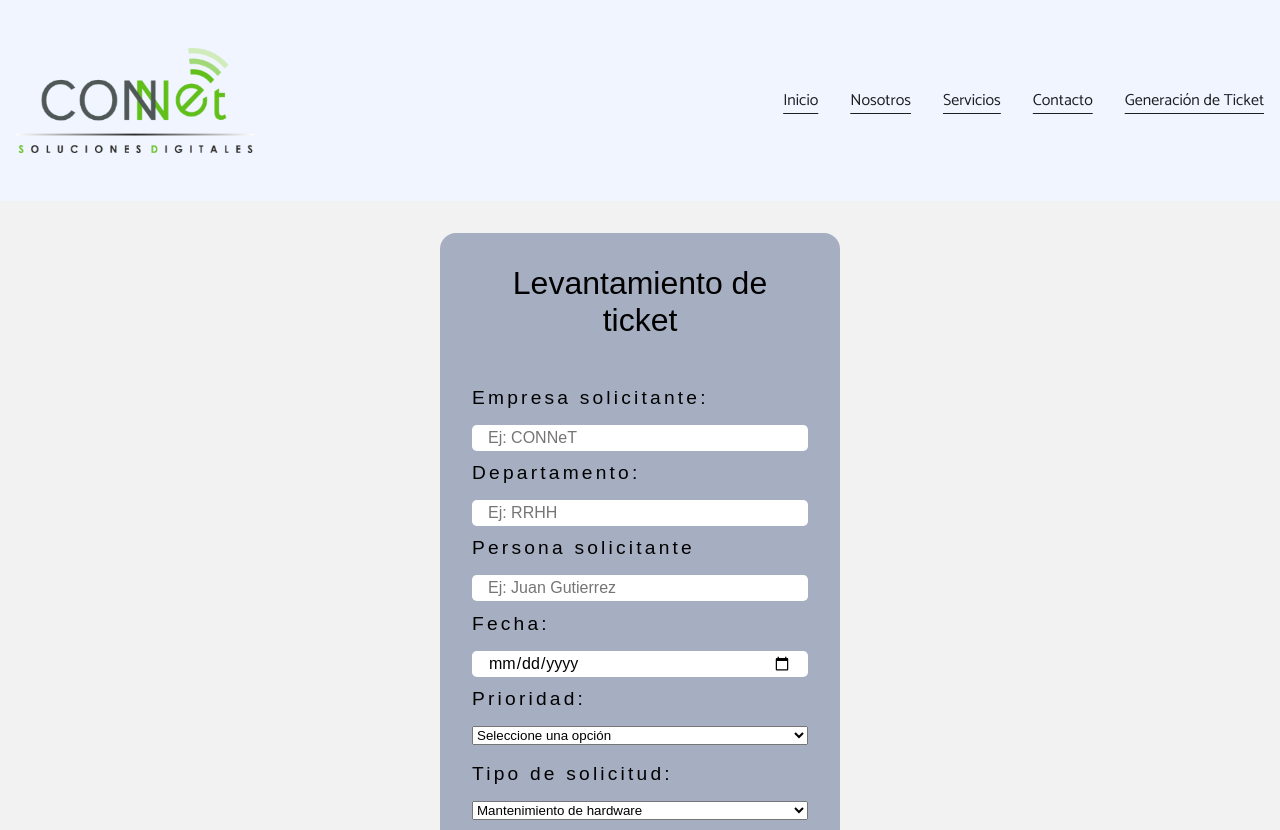
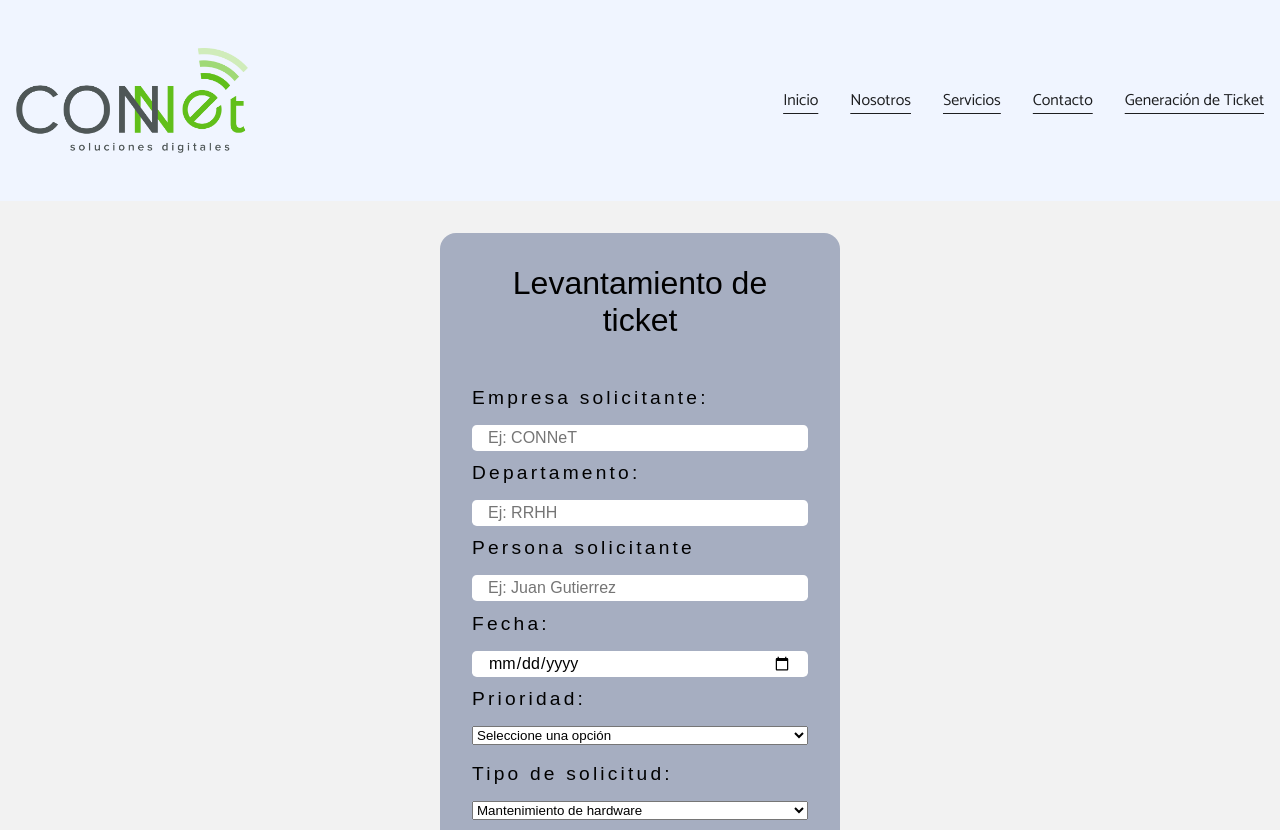
Before and after one commit to DromerJx/webbrunomoreno, a website: page ticket.html in a window 1280 px wide. Shown: the top 830 px of the page. Drawn offline with Linux system fonts and the light colour scheme.

Commit message:
cambio logo de la navbar y el favicon

```diff
--- a/ticket.html
+++ b/ticket.html
@@ -8,7 +8,7 @@
     <link rel="preconnect" href="https://fonts.gstatic.com" crossorigin>
     <link href="https://fonts.googleapis.com/css2?family=Catamaran:wght@100..900&display=swap" rel="stylesheet">
 
-    <link rel="icon" type="image/png" sizes="32x32" href="./imagenes/icon-connet.png">
+    <link rel="icon" type="image/png" sizes="32x32" href="./imagenes/Favicon_connet_01.png">
 
     <title>Ticket Connet:SD</title>
     <link rel="stylesheet" href="style.css">
@@ -16,7 +16,7 @@
 <body>
 
     <header class="header-generic">
-        <figure class="logo-pagina"><a href="https://connetsd.net/"><img src="./imagenes/icon-connet.png" alt="logo-connet" class="logo-connet"></a></figure>
+        <figure class="logo-pagina"><a href="https://connetsd.net/"><img src="./imagenes/logo-connet.webp" alt="logo-connet" class="logo-connet"></a></figure>
         <nav>
             <ul class="nav-links-connet">
                 <li class="nav-link-connet"><a href="https://connetsd.net/">Inicio</a></li>
```
Also changed, not shown: imagenes/logo-connet.webp (added).
